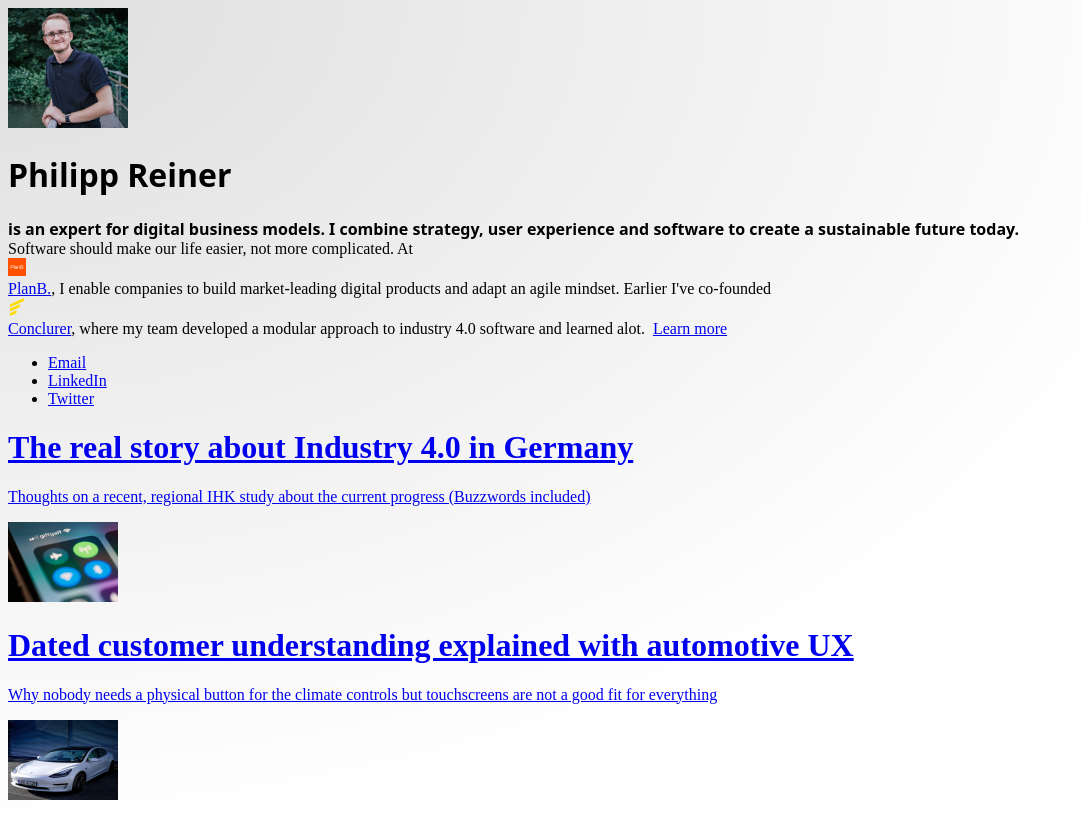
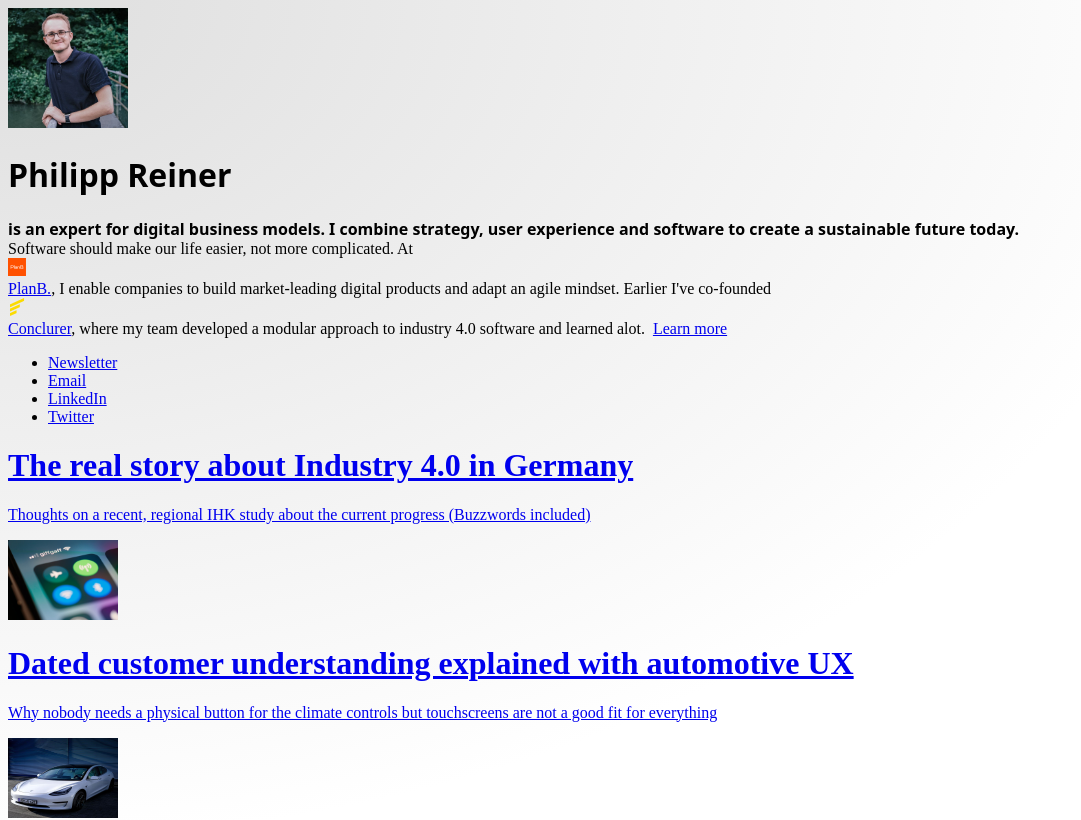
Before and after one commit to philippreiner/website, a Next.js app: page / in a window 1280 px wide. Shown: the top 820 px of the page, without its empty margins (0-1081 px from the left). Built offline with nearby package versions, Linux system fonts and the light colour scheme.

Commit message:
added nonewmachines.com

```diff
--- a/_content/impressum.mdx
+++ b/_content/impressum.mdx
@@ -7,6 +7,8 @@
 Kontakt per E-Mail an hey (at) philippreiner.info. Bitte keine Werbung oder unerwünschte Anfragen, besonders nicht postalisch.
 
 Ich übernehme für extern verlinkte Inhalte keine Haftung. Alle Angaben ohne Gewähr.
+
+Dieses Impressum sowie Datenschutzerklärung gelten ebenso für [NoNewMachines.com](https://www.nonewmachines.com/).
 
 ### Datenschutz
 
--- a/components/contacts.js
+++ b/components/contacts.js
@@ -2,6 +2,11 @@
 export default function Contacts() {
   return (
     <ul className="flex">
+      <li className="pr-4">
+        <a href="https://www.nonewmachines.com" class="underline hover:text-secondary text-primary dark:text-white" >
+          <span>Newsletter</span>
+        </a>
+      </li>
       <li className="pr-4">
         <a href="mailto:hey@philippreiner.info" class="underline hover:text-secondary text-primary dark:text-white" >
           <span>Email</span>
```
